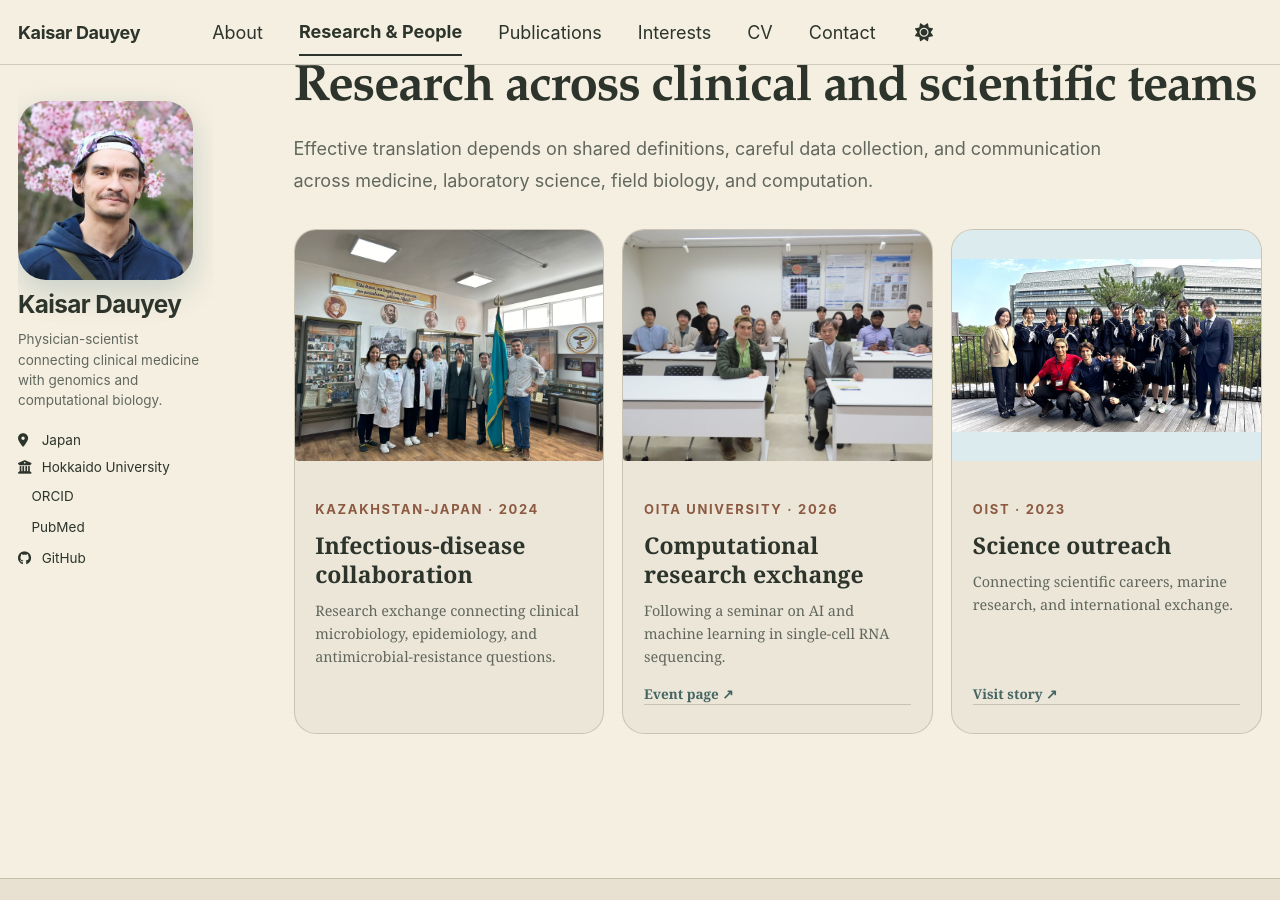
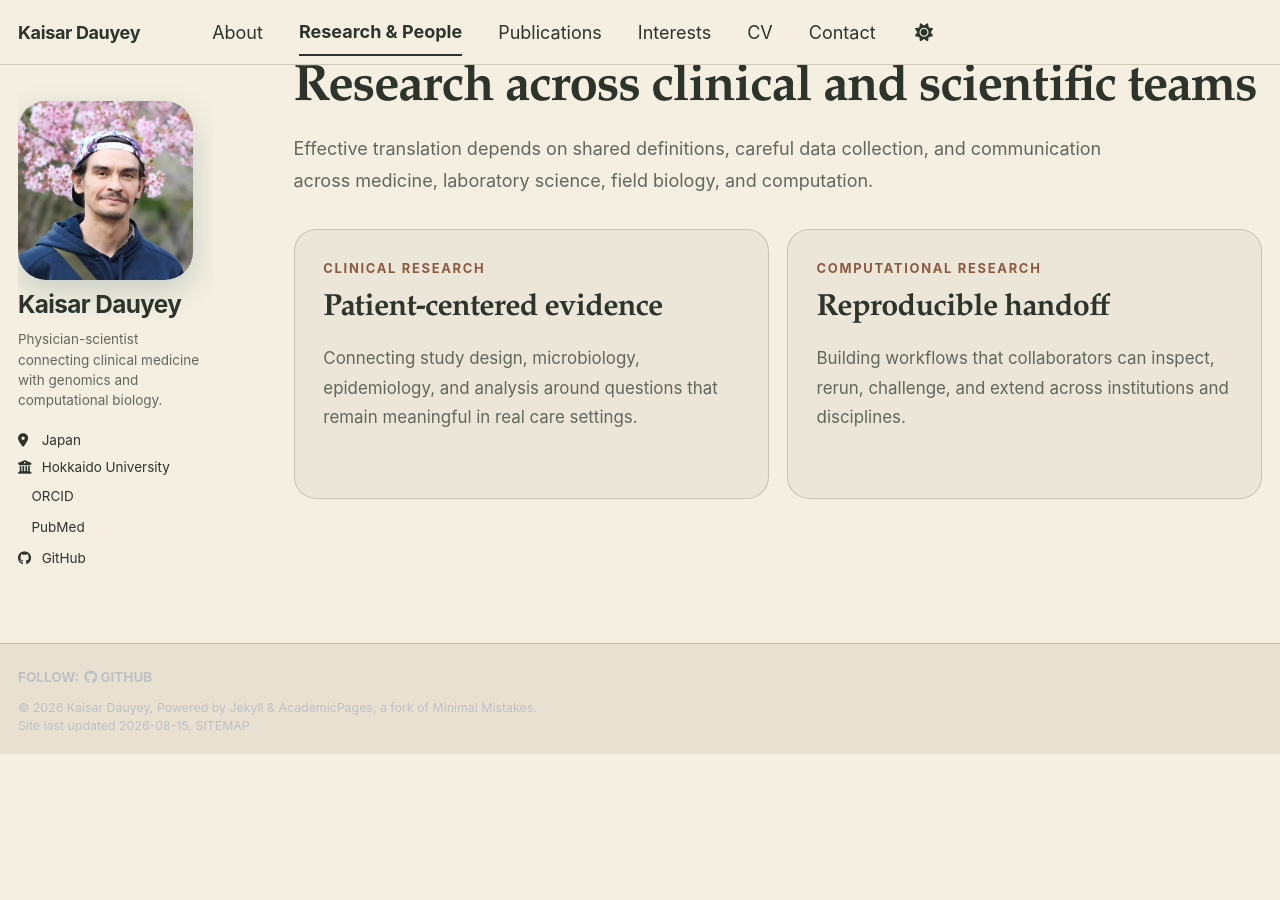
Before and after one commit to Kays3/Kays3.github.io, a Jekyll site: the page built from _pages/research.md, in a window 1280 px wide and 900 px high, scrolled down 4400 px. Built offline with Jekyll 4.4.1, drawn with Linux system fonts in a browser that asks for light colours; a style sheet for code colours, icons or effects is not loaded; after the commit the page ends 5154 px from its top, so only the background shows below that.

Commit message:
Replace people photographs with research collaboration content

```diff
--- a/_pages/research.md
+++ b/_pages/research.md
@@ -30,18 +30,8 @@ author_profile: true
   <h2 id="collaboration-heading">Research across clinical and scientific teams</h2>
   <p class="section-lead">Effective translation depends on shared definitions, careful data collection, and communication across medicine, laboratory science, field biology, and computation.</p>
 
-  <div class="collaboration-grid">
-    <figure class="collaboration-card">
-      <img src="/images/clinical/almaty-oita-yamaoka-visit-2024.jpg" alt="Kazakhstan and Japan infectious-disease collaborators during Professor Yamaoka's 2024 visit" loading="lazy">
-      <figcaption><span class="eyebrow">Kazakhstan-Japan · 2024</span><strong>Infectious-disease collaboration</strong><span>Research exchange connecting clinical microbiology, epidemiology, and antimicrobial-resistance questions.</span></figcaption>
-    </figure>
-    <figure class="collaboration-card">
-      <img src="/images/collaborations/oita-glocal-seminar-2026.jpg" alt="Kaisar Dauyey with researchers and seminar participants at Oita University" loading="lazy">
-      <figcaption><span class="eyebrow">Oita University · 2026</span><strong>Computational research exchange</strong><span>Following a seminar on AI and machine learning in single-cell RNA sequencing.</span><a href="https://www.oita-glocal.jp/2026/05/3162/">Event page <span aria-hidden="true">↗</span></a></figcaption>
-    </figure>
-    <figure class="collaboration-card">
-      <img src="/images/collaborations/oist-saeki-kakujo-2023.jpg" alt="Kaisar Dauyey and colleagues with Saeki Kakujo High School students at OIST" loading="lazy">
-      <figcaption><span class="eyebrow">OIST · 2023</span><strong>Science outreach</strong><span>Connecting scientific careers, marine research, and international exchange.</span><a href="https://www.oist.jp/outreach/update/seed-program-saeki-kakujo-oita-students-visited-oist">Visit story <span aria-hidden="true">↗</span></a></figcaption>
-    </figure>
+  <div class="interest-grid">
+    <article class="interest-card"><p class="eyebrow">Clinical research</p><h2>Patient-centered evidence</h2><p>Connecting study design, microbiology, epidemiology, and analysis around questions that remain meaningful in real care settings.</p></article>
+    <article class="interest-card"><p class="eyebrow">Computational research</p><h2>Reproducible handoff</h2><p>Building workflows that collaborators can inspect, rerun, challenge, and extend across institutions and disciplines.</p></article>
   </div>
 </section>
```
